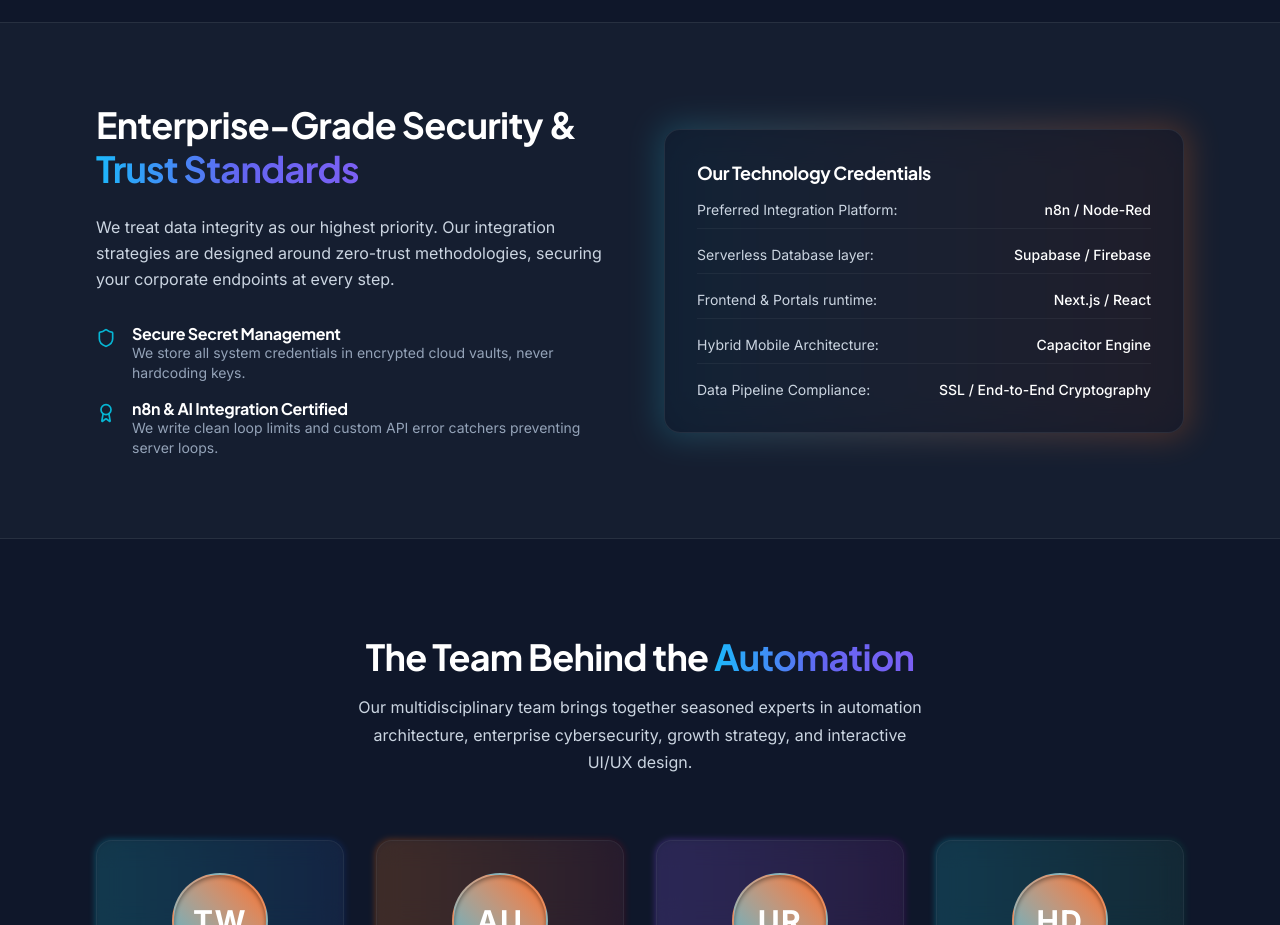
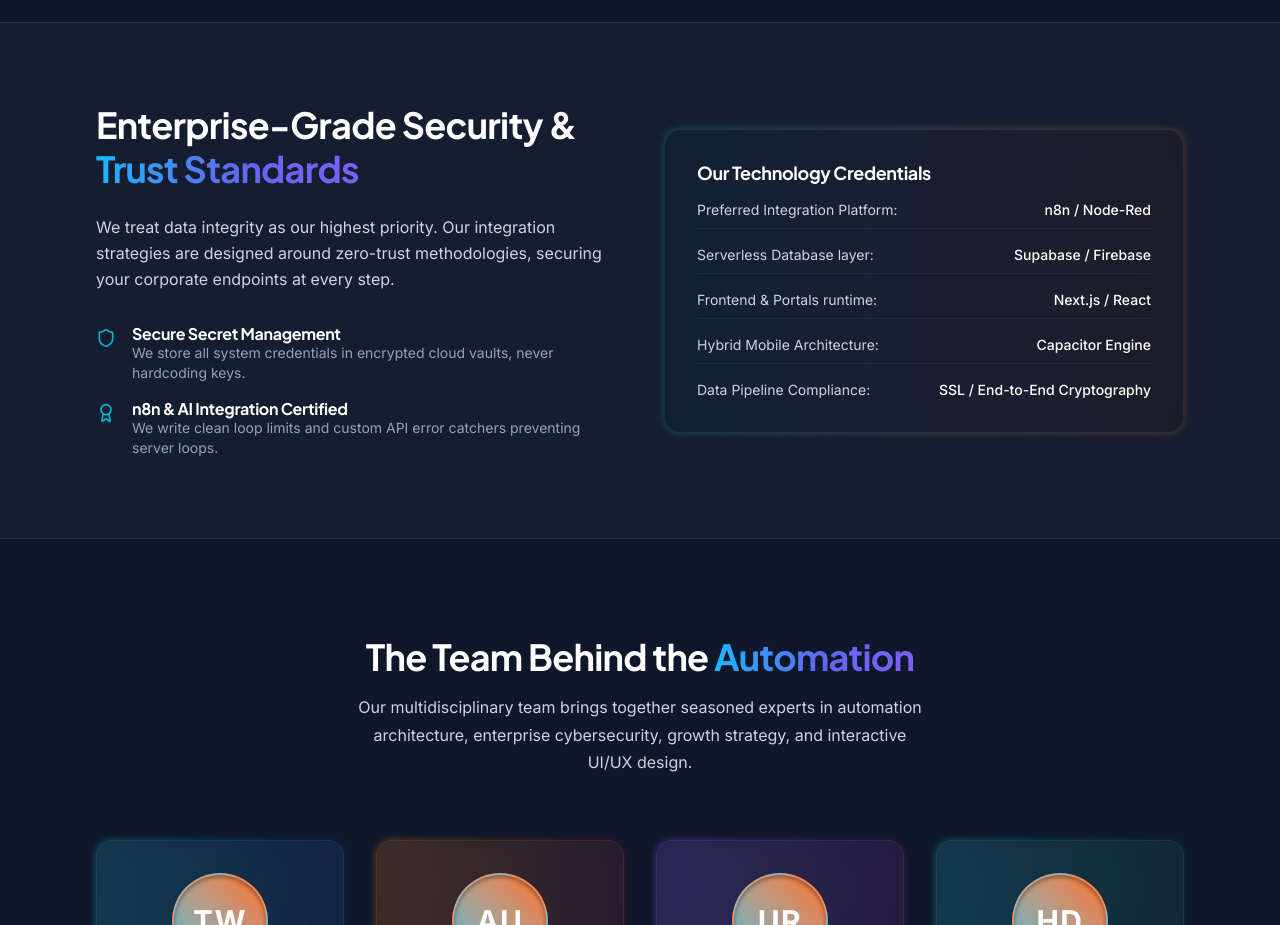
Before and after one commit to DhajaW/stackunleash, a Next.js app: page /about in a window 1280 px wide. Shown: the part 1460-2385 px from the top of the page. Built offline with nearby package versions, Linux system fonts and the light colour scheme.

Commit message:
style: fine-tune credentials card glow border and ambient shadow spread

```diff
--- a/src/app/about/page.tsx
+++ b/src/app/about/page.tsx
@@ -148,7 +148,8 @@
               </div>
 
               <div className="relative">
-                <div className="absolute -inset-1 rounded-2xl bg-gradient-to-r from-cyan to-orange opacity-25 blur-lg"></div>
+                <div className="absolute -inset-[1px] rounded-2xl bg-gradient-to-r from-cyan/30 to-orange/30 opacity-75 blur-[3px]"></div>
+                <div className="absolute inset-4 rounded-2xl bg-gradient-to-r from-cyan/5 to-orange/5 blur-2xl -z-10"></div>
                 <div className="relative glass p-8 rounded-2xl border border-white/10">
                   <h3 className="text-lg font-bold text-white mb-4" style={{ fontFamily: "var(--font-heading)" }}>
                     Our Technology Credentials
```
